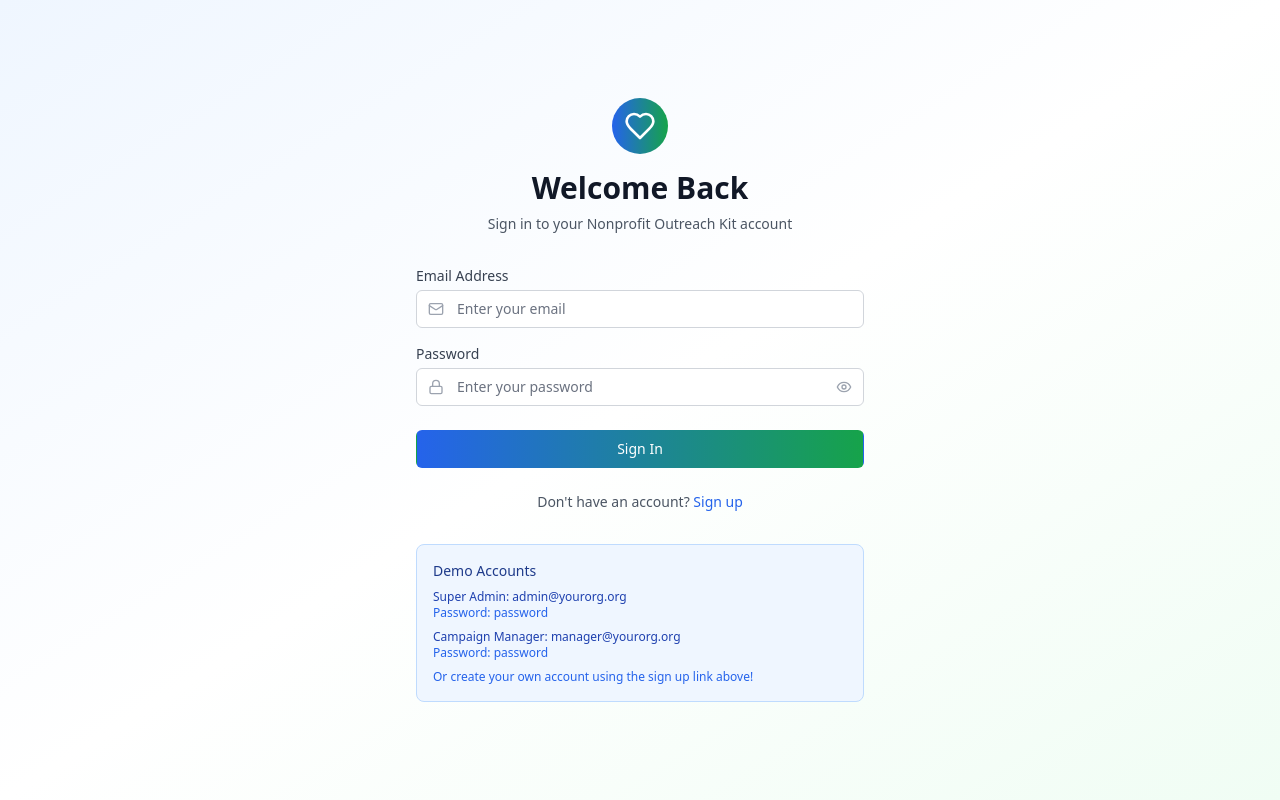
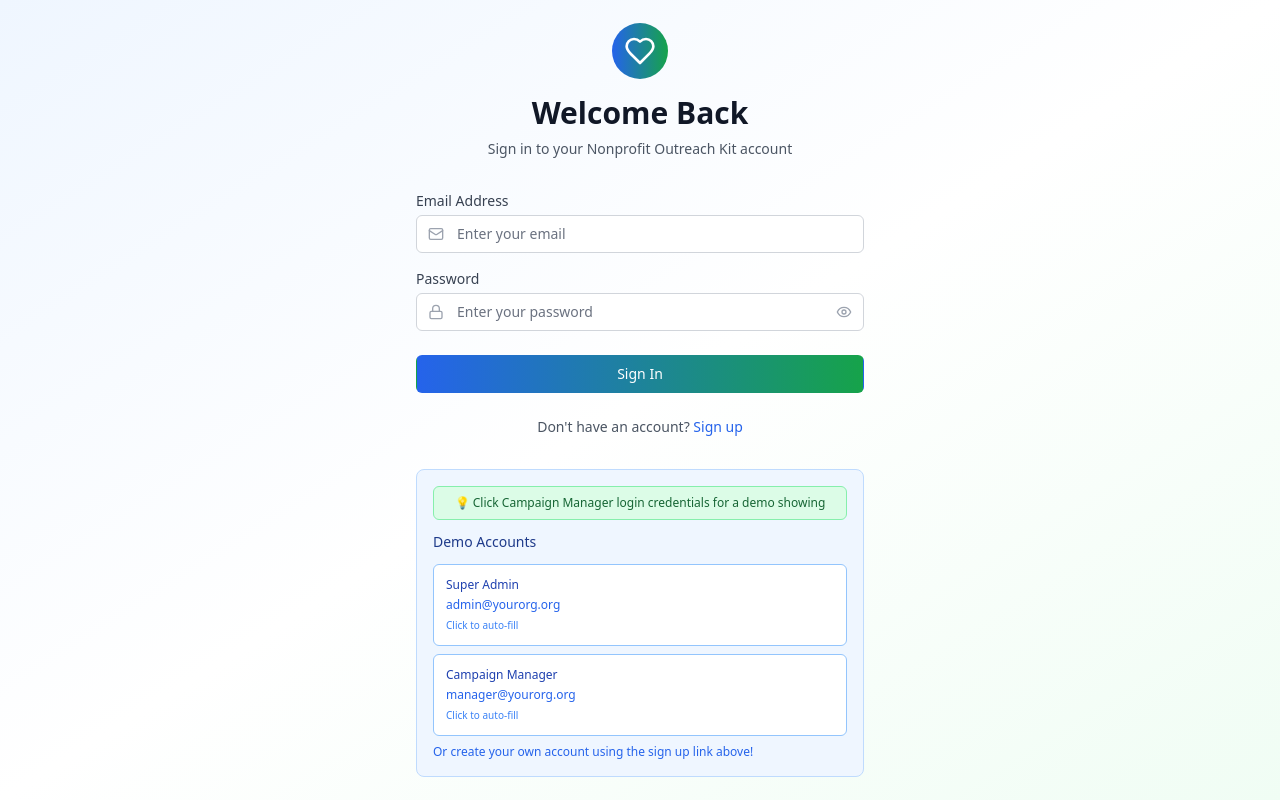
Before and after one commit to tsewang21/nonprofit_outreach_kit, a React (Vite) app: page /login in a window 1280 px wide. Built offline with nearby package versions, Linux system fonts and the light colour scheme.

Commit message:
Add clickable demo credentials with auto-fill functionality
- Transform demo credentials into interactive buttons
- Add auto-fill functionality for email and password fields
- Improve UX with hover effects and clear instructions
- Add helpful message directing users to Campaign Manager demo

```diff
--- a/src/pages/LoginPage.tsx
+++ b/src/pages/LoginPage.tsx
@@ -36,6 +36,12 @@ const LoginPage: React.FC = () => {
     { email: 'admin@yourorg.org', role: 'Super Admin', password: 'password' },
     { email: 'manager@yourorg.org', role: 'Campaign Manager', password: 'password' }
   ];
+
+  const fillDemoCredentials = (email: string, password: string) => {
+    setEmail(email);
+    setPassword(password);
+    setError(''); // Clear any existing errors
+  };
 
   return (
     <div className="min-h-screen bg-gradient-to-br from-blue-50 via-white to-green-50 flex items-center justify-center p-4">
@@ -138,15 +144,26 @@ const LoginPage: React.FC = () => {
 
         {/* Demo Credentials */}
         <div className="mt-8 p-4 bg-blue-50 rounded-lg border border-blue-200">
-          <h3 className="text-sm font-medium text-blue-900 mb-2">Demo Accounts</h3>
+          <div className="mb-3 p-2 bg-green-100 rounded-md border border-green-300">
+            <p className="text-xs text-green-800 text-center font-medium">
+              💡 Click Campaign Manager login credentials for a demo showing
+            </p>
+          </div>
+          <h3 className="text-sm font-medium text-blue-900 mb-3">Demo Accounts</h3>
           <div className="space-y-2">
             {demoCredentials.map((cred, index) => (
-              <div key={index} className="text-xs">
-                <p className="text-blue-800">
-                  <span className="font-medium">{cred.role}:</span> {cred.email}
-                </p>
-                <p className="text-blue-600">Password: {cred.password}</p>
-              </div>
+              <button
+                key={index}
+                type="button"
+                onClick={() => fillDemoCredentials(cred.email, cred.password)}
+                className="w-full p-3 text-left bg-white border border-blue-300 rounded-md hover:bg-blue-50 hover:border-blue-400 transition-colors duration-200 focus:outline-none focus:ring-2 focus:ring-blue-500 focus:ring-offset-1"
+              >
+                <div className="text-xs">
+                  <p className="text-blue-800 font-medium mb-1">{cred.role}</p>
+                  <p className="text-blue-600">{cred.email}</p>
+                  <p className="text-blue-500 text-[10px] mt-1">Click to auto-fill</p>
+                </div>
+              </button>
             ))}
           </div>
           <p className="text-xs text-blue-600 mt-2">
```
